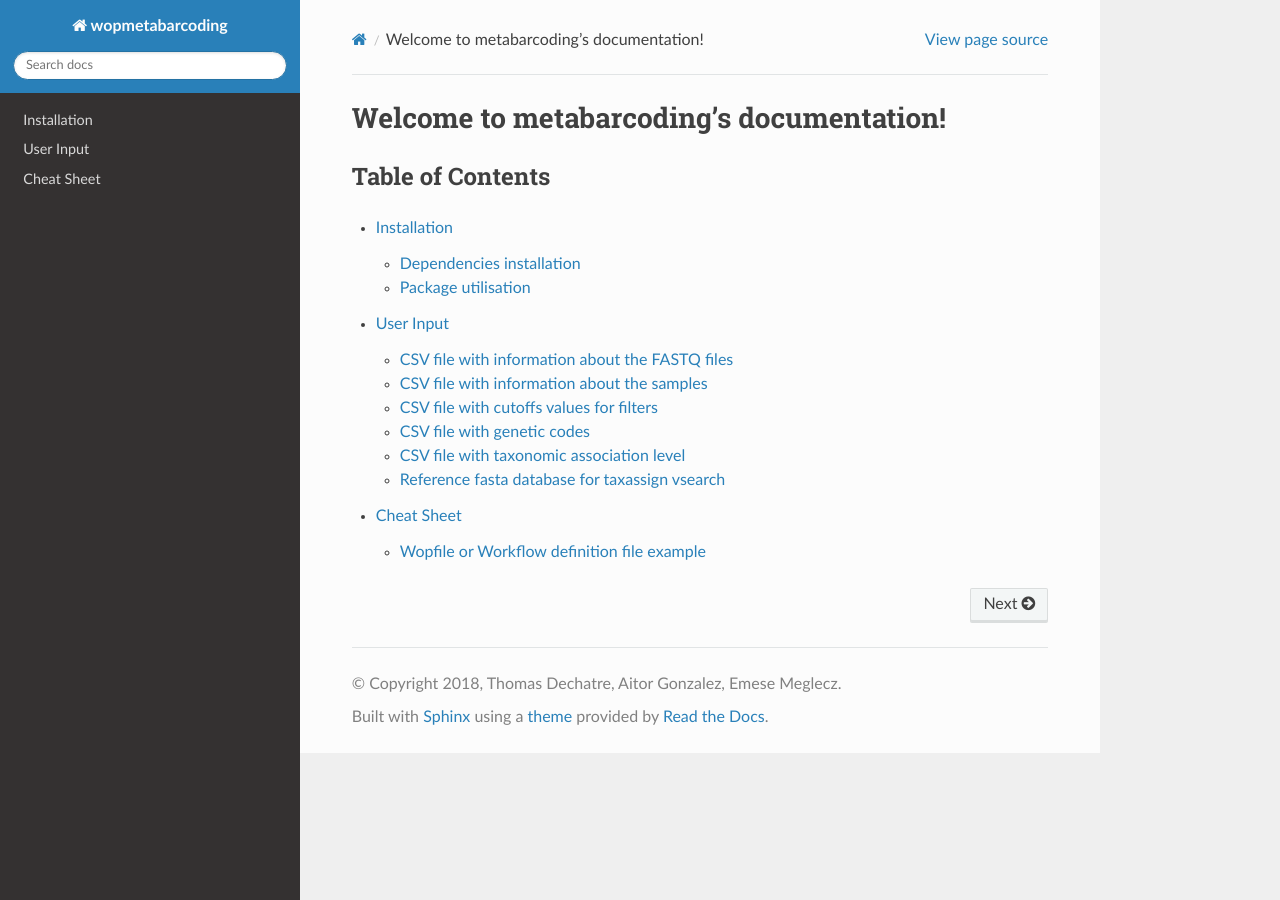
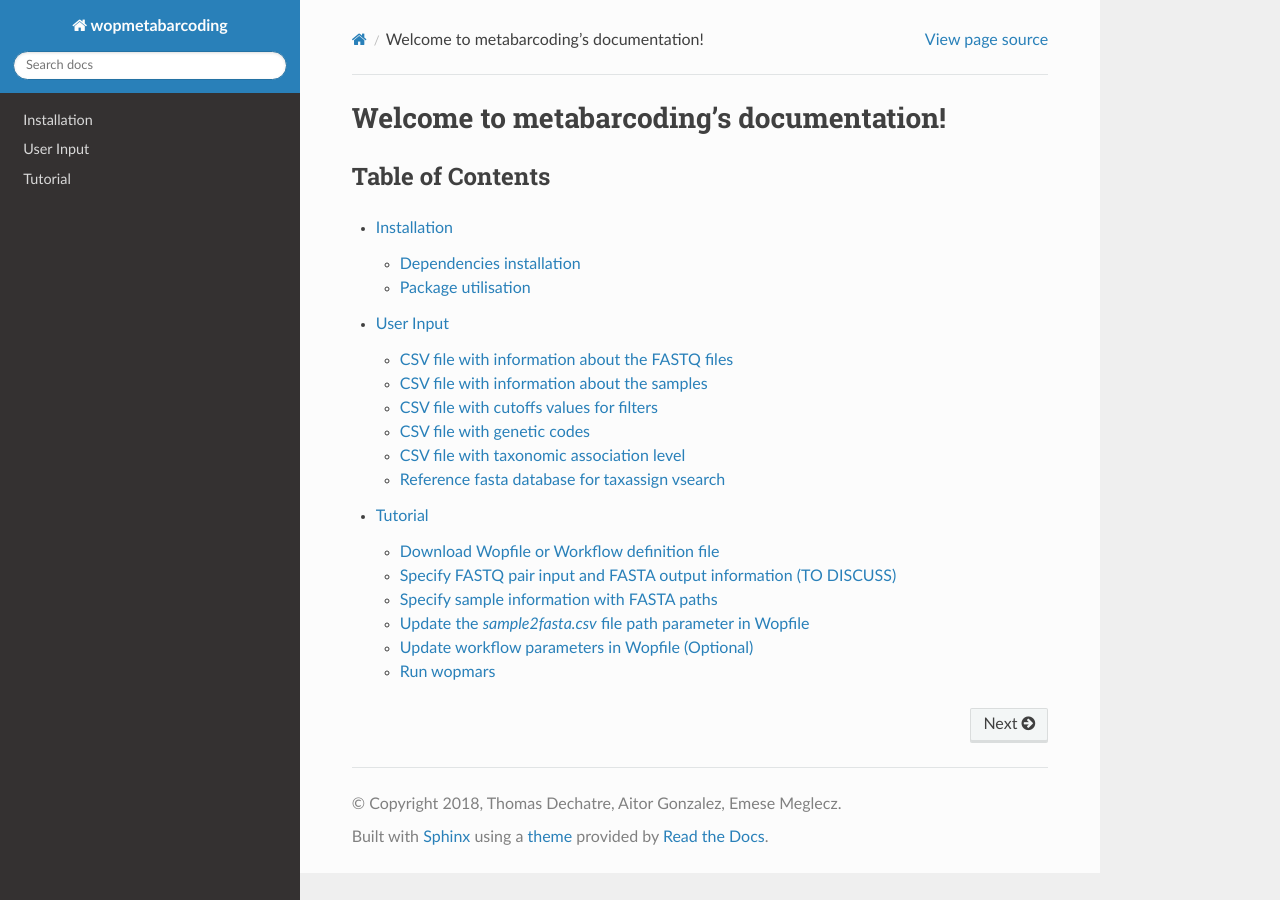
Before and after one commit to aitgon/vtam, a Sphinx documentation site: the page built from doc/index.rst, in a window 1280 px wide. Built offline with Sphinx 7.4.7 and the Read the Docs theme 2.0.0, drawn with Linux system fonts in a browser that asks for light colours; some of the changed lines change nothing that is shown.

Commit message:
DOC Worked out a tutorial

```diff
--- a/doc/content/cheatsheet.rst
+++ /dev/null
@@ -1,16 +0,0 @@
-Cheat Sheet
-============
-
-Wopfile or Workflow definition file example
----------------------------------------------------
-
-This is a full :download:`Wopfile example </data/Wopfile.yml>`. Here there are the first lines:
-
-.. code-block:: bash
-
-    rule SampleInformation:
-        tool: wopmetabarcoding.wrapper.SampleInformation
-        input:
-            file:
-                csv: data/1_sample_info.csv
-    ...
--- /dev/null
+++ b/doc/content/tutorial.rst
@@ -0,0 +1,134 @@
+Tutorial
+============
+
+To setup a new Wopmetabarcodign workflow, follow these steps:
+
+1. Download Wopfile
+2. Check FASTQ location
+3. Specify FASTQ pair input and FASTA output information (*sample2fastq.csv*)
+4. Specify sample information with FASTA paths (*sample2fasta.csv*)
+5. Update *sample2fasta.csv* paths in Wopfile
+6. Update workflow parameters in Wopfile (Optional)
+7. Run wopmars
+
+Download Wopfile or Workflow definition file
+---------------------------------------------------
+
+This is a full :download:`Wopfile example </data/Wopfile.yml>`. Here there are the first lines:
+
+.. code-block:: bash
+
+    rule SampleInformation:
+        tool: wopmetabarcoding.wrapper.SampleInformation
+        input:
+            file:
+                csv: data/1_sample_info.csv
+    ...
+
+Specify FASTQ pair input and FASTA output information (TO DISCUSS)
+---------------------------------------------------------------------
+
+In my case, FASTQ files look this and pairs are given by R1/R2:
+
+.. code-block:: bash
+
+    $ ls /home/gonzalez/Data/2017_meglecz_metabarcoding/data/nuxeo/input/input_fastq
+    MFZR1_S4_L001_R1_001.fastq  MFZR2_S5_L001_R2_001.fastq  ZFZR1_S1_L001_R1_001.fastq  ZFZR2_S2_L001_R2_001.fastq
+    MFZR1_S4_L001_R2_001.fastq  MFZR3_S6_L001_R1_001.fastq  ZFZR1_S1_L001_R2_001.fastq  ZFZR3_S3_L001_R1_001.fastq
+    MFZR2_S5_L001_R1_001.fastq  MFZR3_S6_L001_R2_001.fastq  ZFZR2_S2_L001_R1_001.fastq  ZFZR3_S3_L001_R2_001.fastq
+
+Therefore, my *fastq_pairs.csv* file is composed of three columns with forward and reversed FASTQ and output FASTA:
+
+.. code-block:: bash
+
+    fastq_fw,fastq_rev,fasta
+    MFZR1_S4_L001_R1_001.fastq,MFZR1_S4_L001_R2_001.fastq,prerun_MFZR_repl1.fasta
+    MFZR2_S5_L001_R1_001.fastq,MFZR2_S5_L001_R2_001.fastq,prerun_MFZR_repl2.fasta
+    MFZR3_S6_L001_R1_001.fastq,MFZR3_S6_L001_R2_001.fastq,prerun_MFZR_repl3.fasta
+    ZFZR1_S1_L001_R1_001.fastq,ZFZR1_S1_L001_R2_001.fastq,prerun_ZFZR_repl1.fasta
+    ZFZR2_S2_L001_R1_001.fastq,ZFZR2_S2_L001_R2_001.fastq,prerun_ZFZR_repl2.fasta
+    ZFZR3_S3_L001_R1_001.fastq,ZFZR3_S3_L001_R2_001.fastq,prerun_ZFZR_repl3.fasta
+
+
+Specify sample information with FASTA paths
+---------------------------------------------------------
+
+The sample information file (*sample_information.csv*) is a CSV file with header and 9 columns:
+
+- Forward tag seq
+- Forward primer seq
+- Reverse tag seq
+- Reverse primer seq
+- Marker name
+- Biosample name
+- Replicate
+- FASTA file path
+- Run name
+
+The absolute FASTA path or relative FASTA path relative to the *sample2fasta.csv* must be correct. For instance, you can have this file hierarchy:
+
+.. code-block:: bash
+
+    .
+    ├── fasta
+    │   ├── prerun_MFZR_repl2.fasta
+    │   ├── prerun_MFZR_repl3.fasta
+    │   ├── prerun_ZFZR_repl1.fasta
+    │   ├── prerun_ZFZR_repl2.fasta
+    │   └── prerun_ZFZR_repl3.fasta
+    └── sample2fasta.csv
+
+
+These are the first lines of the *sample2fasta.csv* file
+
+.. code-block:: bash
+
+    Forward tag seq,Forward primer seq,Reverse tag seq,Reverse primer seq,Marker name,Biosample name,Replicate,FASTA file path,Run name
+    cgatcgtcatcacg,TCCACTAATCACAARGATATTGGTAC,cgcgatctgtagag,WACTAATCAATTWCCAAATCCTCC,MFZR,14Mon01,repl2,fasta/prerun_MFZR_repl2.fasta,prerun
+
+
+Update the *sample2fasta.csv* file path parameter in Wopfile
+---------------------------------------------------------------
+
+The simplest is to run Wopmars with the working directory in the same folder as *sample2fasta.csv*. Then you only need to change the *input/file/sample2fasta.csv* in the *SampleInformation* rule as shown here:
+
+.. code-block:: bash
+
+    rule SampleInformation:
+        tool: wopmetabarcoding.wrapper.SampleInformation
+        input:
+            file:
+                csv: sample2fasta.csv
+        output:
+            table:
+                File: wopmetabarcoding.model.File
+                SampleInformation: wopmetabarcoding.model.SampleInformation
+                Marker: wopmetabarcoding.model.Marker
+                PrimerPair: wopmetabarcoding.model.PrimerPair
+                Biosample: wopmetabarcoding.model.Biosample
+                TagPair: wopmetabarcoding.model.TagPair
+                Replicate: wopmetabarcoding.model.Replicate
+
+
+Update workflow parameters in Wopfile (Optional)
+--------------------------------------------------------------------------------
+
+In the simplest case, just keep the default parameters.
+
+
+Run wopmars
+--------------------------------------------------------------------------------
+
+A simple wopmars command to test the *SampleInformation* rule is here
+
+.. code-block:: bash
+
+    wopmars -w Wopfile.yml -D "sqlite:///db.sqlite" -v -p -F -t SampleInformation
+
+This command will store the primers, tags and other informations in the database *db.sqlite*, which can be opened with eg, sqlitebrowser.
+
+In order to run the whole workflow, the files *cutoff_variant.tsv* and *genetic_codes.csv* are necessary and a valid path relative to Wopmars working directory. This path must be defined in the Wopfile:
+
+.. code-block:: bash
+
+    wopmars -w Wopfile.yml -D "sqlite:///db.sqlite" -v -p -F -t SampleInformation
--- a/doc/index.rst
+++ b/doc/index.rst
@@ -13,9 +13,9 @@
 .. toctree::
     :maxdepth: 3
 
-    content/installation.rst
-    content/userinput.rst
-    content/cheatsheet
+    content/installation
+    content/userinput
+    content/tutorial
 
 .. Indices and tables
 .. ==================
```
Also changed, not shown: 1 other file.
